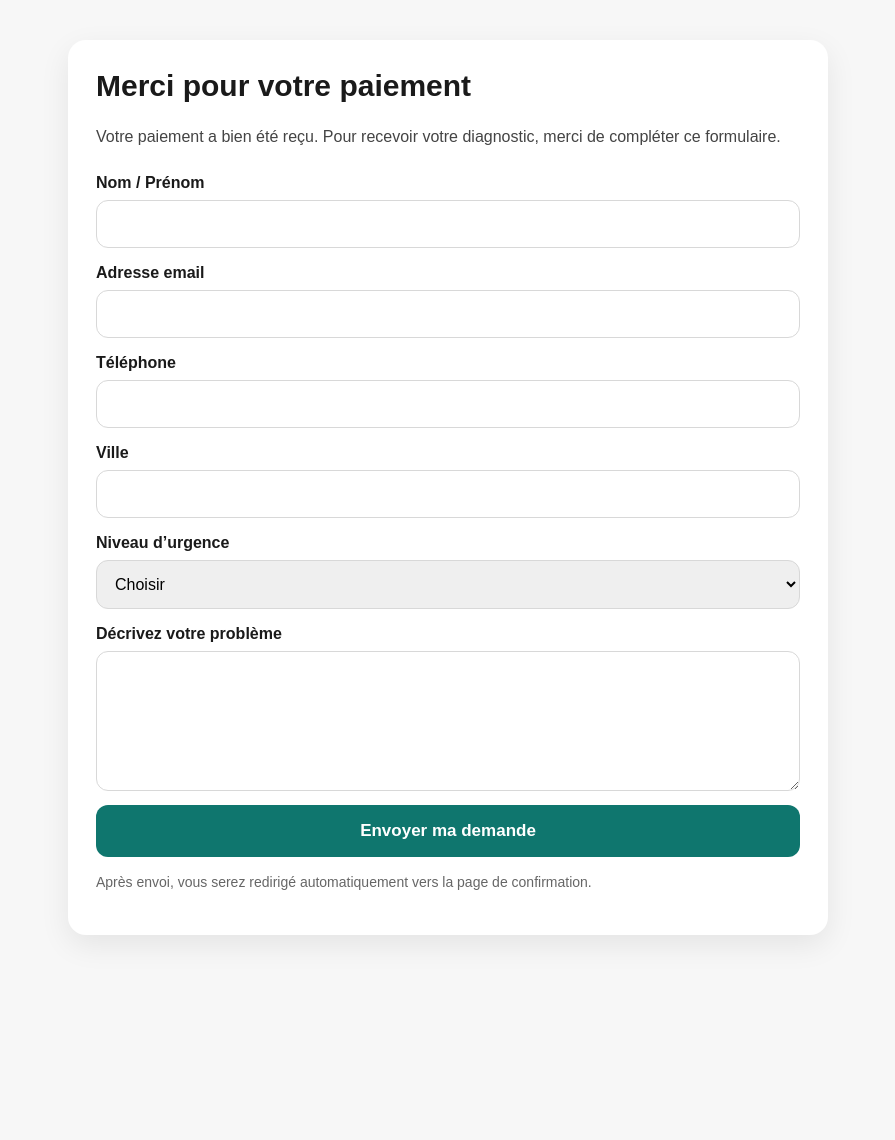
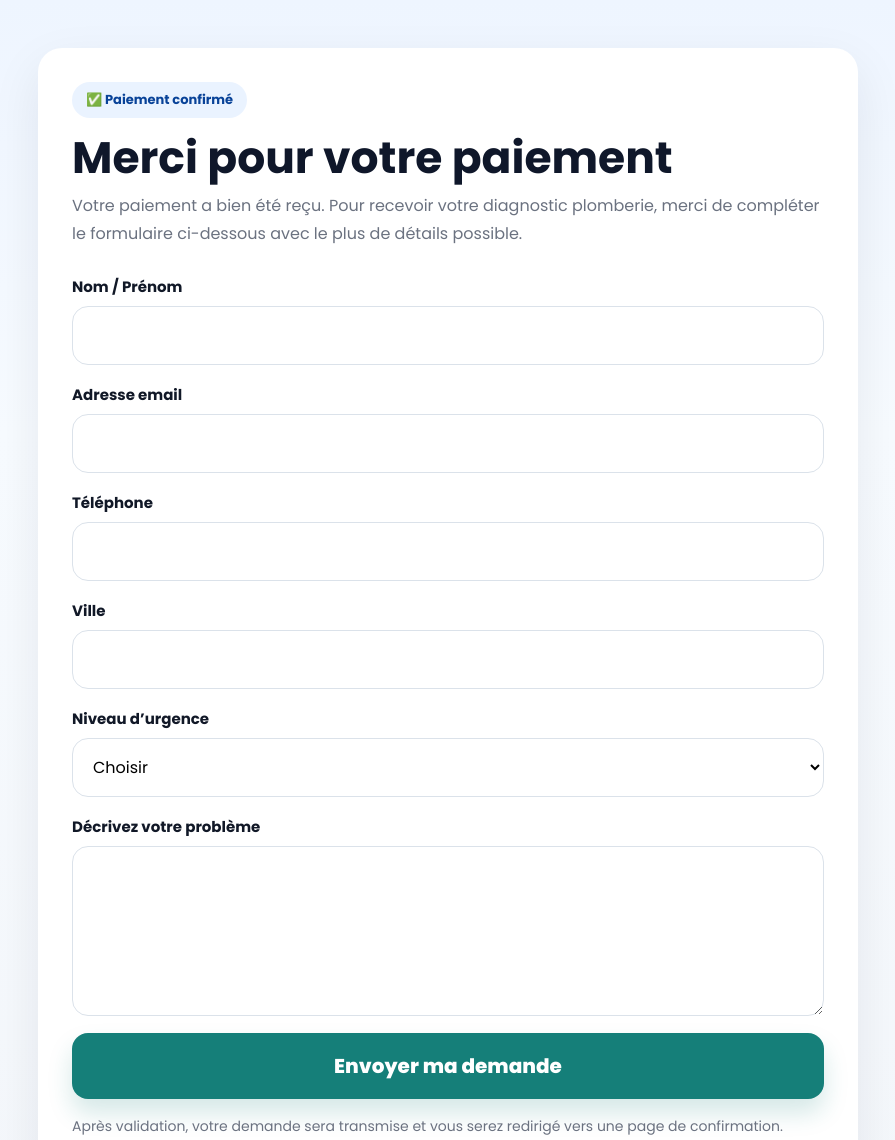
Before and after one commit to Tony-createur/diag-plomberie-france, a website: page merci.html in a window 1280 px wide. Shown: the top 1140 px of the page, without its empty margins (192-1087 px from the left). Before the commit the page ends 975 px from the top, so only its background shows below. Drawn offline with Linux system fonts and the light colour scheme.

Commit message:
Update merci.html

```diff
--- a/merci.html
+++ b/merci.html
@@ -5,99 +5,169 @@
   <meta name="viewport" content="width=device-width, initial-scale=1.0" />
   <title>Merci | Diag Plomberie France</title>
   <meta name="robots" content="noindex, nofollow" />
+  <link rel="preconnect" href="https://fonts.googleapis.com" />
+  <link rel="preconnect" href="https://fonts.gstatic.com" crossorigin />
+  <link
+    href="https://fonts.googleapis.com/css2?family=Poppins:wght@400;500;600;700;800&display=swap"
+    rel="stylesheet"
+  />
   <style>
-    body {
-      margin: 0;
-      font-family: Arial, sans-serif;
-      background: #f7f7f7;
-      color: #1a1a1a;
+    :root{
+      --blue:#0d6efd;
+      --blue-dark:#084298;
+      --teal:#157f79;
+      --teal-dark:#0f6a65;
+      --bg:#f4f7fb;
+      --white:#ffffff;
+      --text:#1f2937;
+      --muted:#6b7280;
+      --border:#dbe2ea;
+      --shadow:0 18px 50px rgba(15,23,42,0.08);
+      --radius:24px;
     }
 
-    .wrap {
-      max-width: 760px;
-      margin: 0 auto;
-      padding: 40px 20px;
+    *{box-sizing:border-box}
+
+    body{
+      margin:0;
+      font-family:'Poppins',sans-serif;
+      background:linear-gradient(180deg,#eef5ff 0%, #f7fbff 35%, #f4f7fb 100%);
+      color:var(--text);
     }
 
-    .card {
-      background: #ffffff;
-      border-radius: 18px;
-      padding: 28px;
-      box-shadow: 0 10px 30px rgba(0,0,0,0.08);
+    .wrap{
+      max-width:860px;
+      margin:0 auto;
+      padding:48px 20px;
     }
 
-    h1 {
-      margin-top: 0;
-      font-size: 30px;
-      line-height: 1.2;
+    .card{
+      background:var(--white);
+      border-radius:var(--radius);
+      box-shadow:var(--shadow);
+      padding:34px;
     }
 
-    p {
-      line-height: 1.6;
-      color: #444;
+    .top-badge{
+      display:inline-block;
+      margin-bottom:16px;
+      background:#eaf3ff;
+      color:var(--blue-dark);
+      padding:8px 14px;
+      border-radius:999px;
+      font-size:13px;
+      font-weight:700;
     }
 
-    .grid {
-      display: grid;
-      grid-template-columns: 1fr;
-      gap: 16px;
-      margin-top: 24px;
+    h1{
+      margin:0 0 10px;
+      font-size:clamp(30px,4vw,44px);
+      line-height:1.1;
+      color:#0f172a;
     }
 
-    label {
-      display: block;
-      font-weight: 700;
-      margin-bottom: 8px;
+    .intro{
+      margin:0 0 28px;
+      color:var(--muted);
+      font-size:16px;
+      line-height:1.7;
+    }
+
+    .grid{
+      display:grid;
+      grid-template-columns:1fr;
+      gap:18px;
+    }
+
+    label{
+      display:block;
+      margin-bottom:8px;
+      font-size:15px;
+      font-weight:700;
+      color:#111827;
     }
 
     input,
-    textarea,
-    select {
-      width: 100%;
-      padding: 14px 14px;
-      border: 1px solid #d8d8d8;
-      border-radius: 12px;
-      font-size: 16px;
-      box-sizing: border-box;
+    select,
+    textarea{
+      width:100%;
+      padding:16px 16px;
+      border:1px solid var(--border);
+      border-radius:16px;
+      font-size:16px;
+      font-family:inherit;
+      background:#fff;
+      transition:0.2s ease;
+      outline:none;
     }
 
-    textarea {
-      min-height: 140px;
-      resize: vertical;
+    input:focus,
+    select:focus,
+    textarea:focus{
+      border-color:var(--blue);
+      box-shadow:0 0 0 4px rgba(13,110,253,0.10);
     }
 
-    .btn {
-      display: inline-block;
-      width: 100%;
-      border: none;
-      border-radius: 12px;
-      padding: 16px 20px;
-      font-size: 17px;
-      font-weight: 700;
-      cursor: pointer;
-      background: #0f766e;
-      color: #fff;
-      margin-top: 10px;
+    textarea{
+      min-height:170px;
+      resize:vertical;
     }
 
-    .small {
-      font-size: 14px;
-      color: #666;
-      margin-top: 14px;
+    .btn{
+      width:100%;
+      margin-top:10px;
+      border:none;
+      border-radius:16px;
+      padding:18px 20px;
+      font-size:20px;
+      font-weight:800;
+      font-family:inherit;
+      cursor:pointer;
+      color:#fff;
+      background:var(--teal);
+      transition:0.2s ease;
+      box-shadow:0 14px 24px rgba(21,127,121,0.18);
     }
 
-    .hidden {
-      display: none;
+    .btn:hover{
+      background:var(--teal-dark);
+      transform:translateY(-1px);
+    }
+
+    .small{
+      margin-top:16px;
+      font-size:14px;
+      color:var(--muted);
+      line-height:1.6;
+    }
+
+    .hidden{
+      display:none;
+    }
+
+    @media (max-width:640px){
+      .wrap{
+        padding:28px 14px;
+      }
+
+      .card{
+        padding:24px 18px;
+      }
+
+      .btn{
+        font-size:18px;
+      }
     }
   </style>
 </head>
 <body>
   <div class="wrap">
     <div class="card">
+      <div class="top-badge">✅ Paiement confirmé</div>
       <h1>Merci pour votre paiement</h1>
-      <p>
-        Votre paiement a bien été reçu.
-        Pour recevoir votre diagnostic, merci de compléter ce formulaire.
+      <p class="intro">
+        Votre paiement a bien été reçu. Pour recevoir votre diagnostic plomberie,
+        merci de compléter le formulaire ci-dessous avec le plus de détails possible.
       </p>
 
       <form
@@ -141,9 +211,9 @@
             <label for="urgence">Niveau d’urgence</label>
             <select id="urgence" name="urgence" required>
               <option value="">Choisir</option>
+              <option value="Pas urgent">Pas urgent</option>
+              <option value="Rapide">Rapide</option>
               <option value="Urgence absolue">Urgence absolue</option>
-              <option value="Rapide">Rapide</option>
-              <option value="Pas urgent">Pas urgent</option>
             </select>
           </div>
 
@@ -156,7 +226,7 @@
         <button type="submit" class="btn">Envoyer ma demande</button>
 
         <p class="small">
-          Après envoi, vous serez redirigé automatiquement vers la page de confirmation.
+          Après validation, votre demande sera transmise et vous serez redirigé vers une page de confirmation.
         </p>
       </form>
     </div>
```
